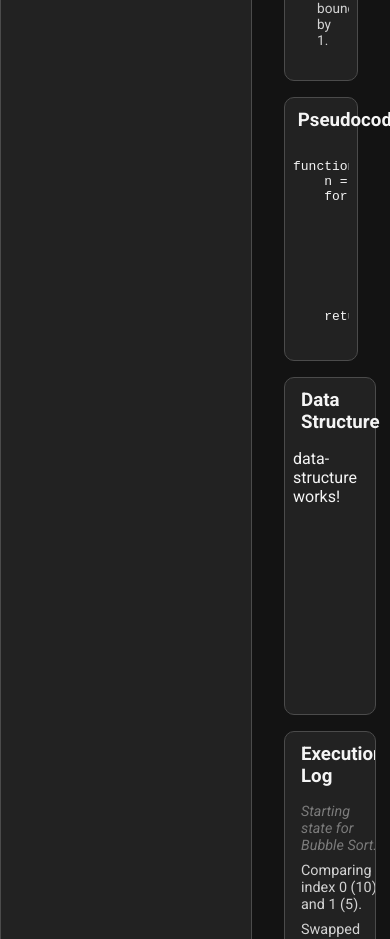
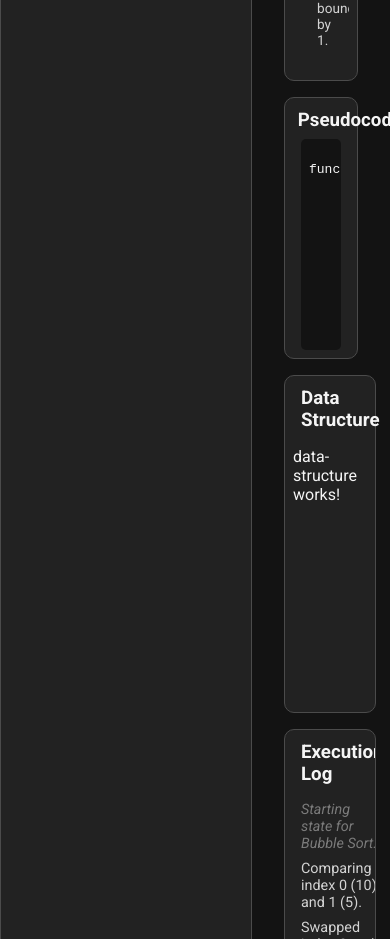
Before and after one commit to flavia3107/algorithm-visualizer, an Angular app: page / in a window 390 px wide. Shown: the part 1640-2579 px from the top of the page. Built offline with nearby package versions, Linux system fonts and the light colour scheme.

Commit message:
Algorithm-Visualizer: Responsivity - P18

```diff
--- a/src/app/components/details/details.scss
+++ b/src/app/components/details/details.scss
@@ -1,3 +1,5 @@
+@use '../../../styles/color-variables' as *;
+
 .details-container {
 	width: 100%;
 	gap: 1rem;
@@ -33,4 +35,9 @@ li {
 pre {
 	height: calc(100% - 3rem);
 	overflow: auto;
+	background: $bg-carbon;
+	border-radius: 5px;
+	box-sizing: border-box;
+	padding: 0.5rem;
+	margin: 0 0.5rem;
 }
```
